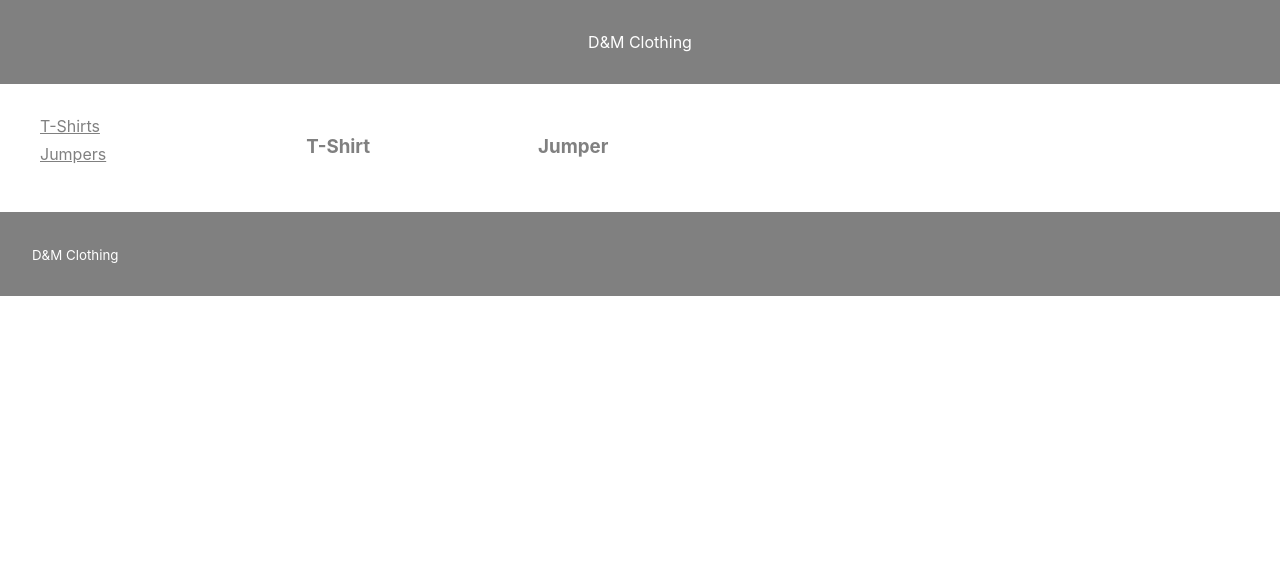
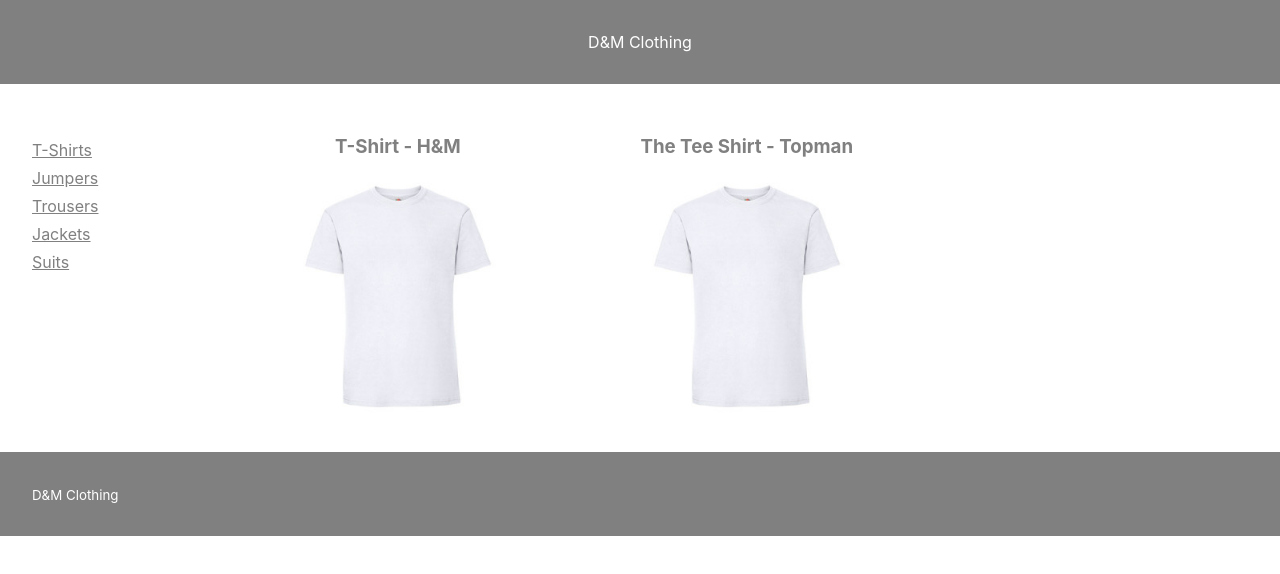
Before and after one commit to millerpils/shopping-basket, a React (Create React App) app: page / in a window 1280 px wide. Shown: the top 574 px of the page. Built offline with nearby package versions, Linux system fonts and the light colour scheme.

Commit message:
Showing products

```diff
--- a/src/App.css
+++ b/src/App.css
@@ -1,5 +1,9 @@
 body {
   color: gray;
+}
+
+.wrapper {
+  margin: 2rem;
 }
 
 header {
@@ -10,13 +14,10 @@
   grid-area: header;
 }
 
-.App {
+.grid-container {
   display: grid;
-  grid-template-areas:
-  'header header header header header header'
-  'menu main main main main main'
-  'footer footer footer footer footer footer';
-  grid-gap: 2rem;
+  grid-template-areas: 'menu main main main main main';
+  grid-gap: 1rem;
 }
 
 a {
@@ -36,6 +37,15 @@
   grid-template-columns: auto auto auto auto auto;
 }
 
+.card {
+  text-align: center;
+}
+
+.card__photo img{
+  max-width: 15rem;
+}
+
+
 footer {
   grid-area: footer;
   background: grey;
@@ -44,7 +54,8 @@
 }
 
 ul {
-  margin-top: 0;
+  margin: 1.5rem 0 0 0;
+  padding: 0;
 }
 
 ul li {
--- a/src/App.js
+++ b/src/App.js
@@ -1,8 +1,8 @@
 import React, { Component } from 'react';
 import './App.css';
 import Header from './components/header'
-import ClothingNav from './components/clothing-nav'
-import ClothingGallery from './components/clothing-gallery'
+import ClothingNav from './components/nav-clothing'
+import ClothingGallery from './components/gallery'
 import clothesData from './components/json/clothes.data.json'
 import Footer from './components/footer'
 
@@ -19,10 +19,16 @@
     return (
       <div className="App">
         <Header />
-        <ClothingNav />
-        <main>
-          <ClothingGallery clothesData={this.state.clothesData} />
-        </main>
+        <div className="wrapper">
+          <div className="grid-container">
+            <div className="clothing-nav">
+              <ClothingNav />
+            </div>
+            <main>
+              <ClothingGallery clothesData={this.state.clothesData} />
+            </main>
+          </div>
+        </div>
         <Footer />
       </div>
     );
--- /dev/null
+++ b/src/components/card.js
@@ -0,0 +1,20 @@
+/****
+  props = card
+***/
+
+import React from 'react'
+
+const ClothingCard = (props) => {
+  console.log(props)
+
+  return (
+    <div className="card">
+      <h3>{props.card.name} - {props.card.brand}</h3>
+      <div className="card__photo">
+        <img src={process.env.PUBLIC_URL + '/product-imgs/' + props.card.photo} alt="" />
+      </div>
+    </div>
+  )
+}
+
+export default ClothingCard
--- a/src/components/clothing-card.js
+++ /dev/null
@@ -1,11 +0,0 @@
-import React from 'react'
-
-const ClothingCard = (props) => {
-  return (
-    <div>
-      <h3>{props.cardData.name}</h3>
-    </div>
-  )
-}
-
-export default ClothingCard
--- a/src/components/clothing-gallery.js
+++ /dev/null
@@ -1,20 +0,0 @@
-import React from 'react'
-import ClothingCard from './clothing-card'
-let cards = []
-
-const ClothingGallery = (props) => {
-
-  for (let i = 0; i < props.clothesData.length; i++) {
-    cards.push(
-      <ClothingCard key={i} cardData={props.clothesData[i]} />
-    )
-  }
-
-  return (
-    <div className="cards">
-      {cards}
-    </div>
-  )
-}
-
-export default ClothingGallery
--- a/src/components/clothing-nav.js
+++ /dev/null
@@ -1,18 +0,0 @@
-import React from 'react'
-
-const ClothingNav = () => {
-  return (
-    <div className="clothing-nav">
-      <ul>
-        <li>
-          <a href="/t-Shirts">T-Shirts</a>
-        </li>
-        <li>
-          <a href="/jumpers">Jumpers</a>
-        </li>
-      </ul>
-    </div>
-  )
-}
-
-export default ClothingNav
--- /dev/null
+++ b/src/components/gallery.js
@@ -0,0 +1,26 @@
+/****
+  props = clothesData - all card data
+***/
+
+import React from 'react'
+import ClothingCard from './card'
+let cards = []
+
+const ClothingGallery = (props) => {
+
+  console.log(props.clothesData)
+
+  for (let i = 0; i < props.clothesData.tshirts.length; i++) {
+    cards.push(
+      <ClothingCard key={i} card={props.clothesData.tshirts[i]} />
+    )
+  }
+
+  return (
+    <div className="cards">
+      {cards}
+    </div>
+  )
+}
+
+export default ClothingGallery
--- a/src/components/json/clothes.data.json
+++ b/src/components/json/clothes.data.json
@@ -1,9 +1,10 @@
-[
+{
+  "tshirts" : [
     {
       "id": 707860,
       "brand": "H&M",
       "name": "T-Shirt",
-    "photo": "handmtshirt.jpg",
+      "photo": "tshirt.jpg",
       "colors": [
         "red",
         "blue",
@@ -20,10 +21,10 @@
       "currency": "GBP"
     },
     {
-    "id": 432423,
+      "id": 43455,
       "brand": "Topman",
-    "name": "Jumper",
-    "photo": "topmanjumper.jpg",
+      "name": "The Tee Shirt",
+      "photo": "tshirt.jpg",
       "colors": [
         "red",
         "blue",
@@ -36,7 +37,50 @@
         "L",
         "XL"
       ],
-    "price": 21,
+      "price": 14,
+      "currency": "GBP"
+    }
+  ],
+  "jumpers" : [
+    {
+      "id": 653655,
+      "brand": "H&M",
+      "name": "The J Jumper",
+      "photo": "jumper.jpg",
+      "colors": [
+        "red",
+        "blue",
+        "green",
+        "gray"
+      ],
+      "sizes": [
+        "S",
+        "M",
+        "L",
+        "XL"
+      ],
+      "price": 24,
+      "currency": "GBP"
+    },
+    {
+      "id": 43455,
+      "brand": "Topman",
+      "name": "Une Jupe",
+      "photo": "jumper.jpg",
+      "colors": [
+        "red",
+        "blue",
+        "green",
+        "gray"
+      ],
+      "sizes": [
+        "S",
+        "M",
+        "L",
+        "XL"
+      ],
+      "price": 23,
       "currency": "GBP"
     }
   ]
+}
--- /dev/null
+++ b/src/components/nav-clothing.js
@@ -0,0 +1,31 @@
+import React from 'react'
+
+/*
+
+  In theory the link categories would come from a DB.
+  Consider spoofing a DB in JSON later on
+*/
+
+const ClothingNav = () => {
+  return (
+    <ul>
+      <li>
+        <a href="/t-Shirts">T-Shirts</a>
+      </li>
+      <li>
+        <a href="/jumpers">Jumpers</a>
+      </li>
+      <li>
+        <a href="/trousers">Trousers</a>
+      </li>
+      <li>
+        <a href="/jackets">Jackets</a>
+      </li>
+      <li>
+        <a href="/suits">Suits</a>
+      </li>
+    </ul>
+  )
+}
+
+export default ClothingNav
```
Also changed, not shown: public/product-imgs/jumper.jpg (added), public/product-imgs/tshirt.jpg (added). Lines whose indentation alone changed are shown as unchanged.
